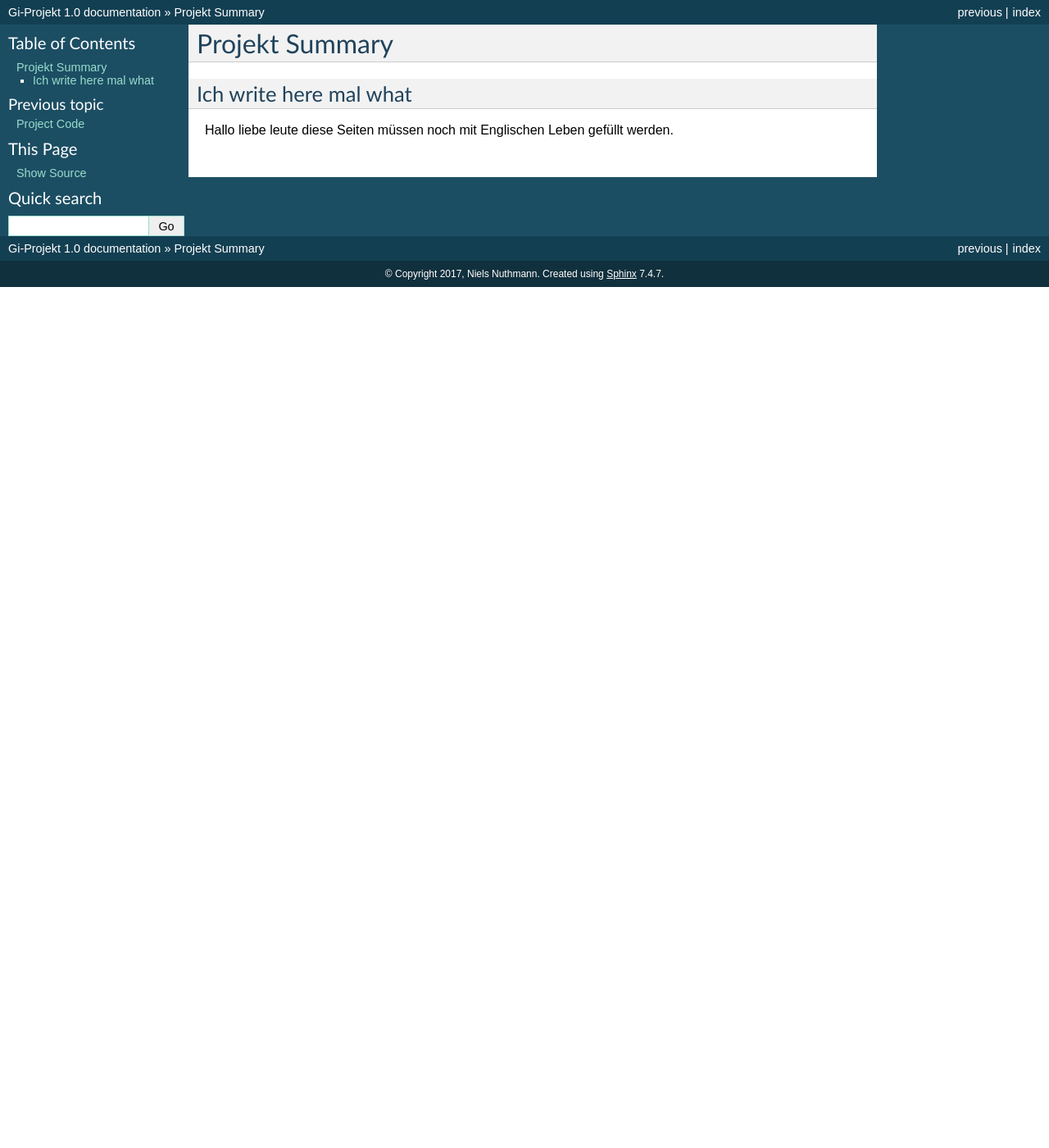
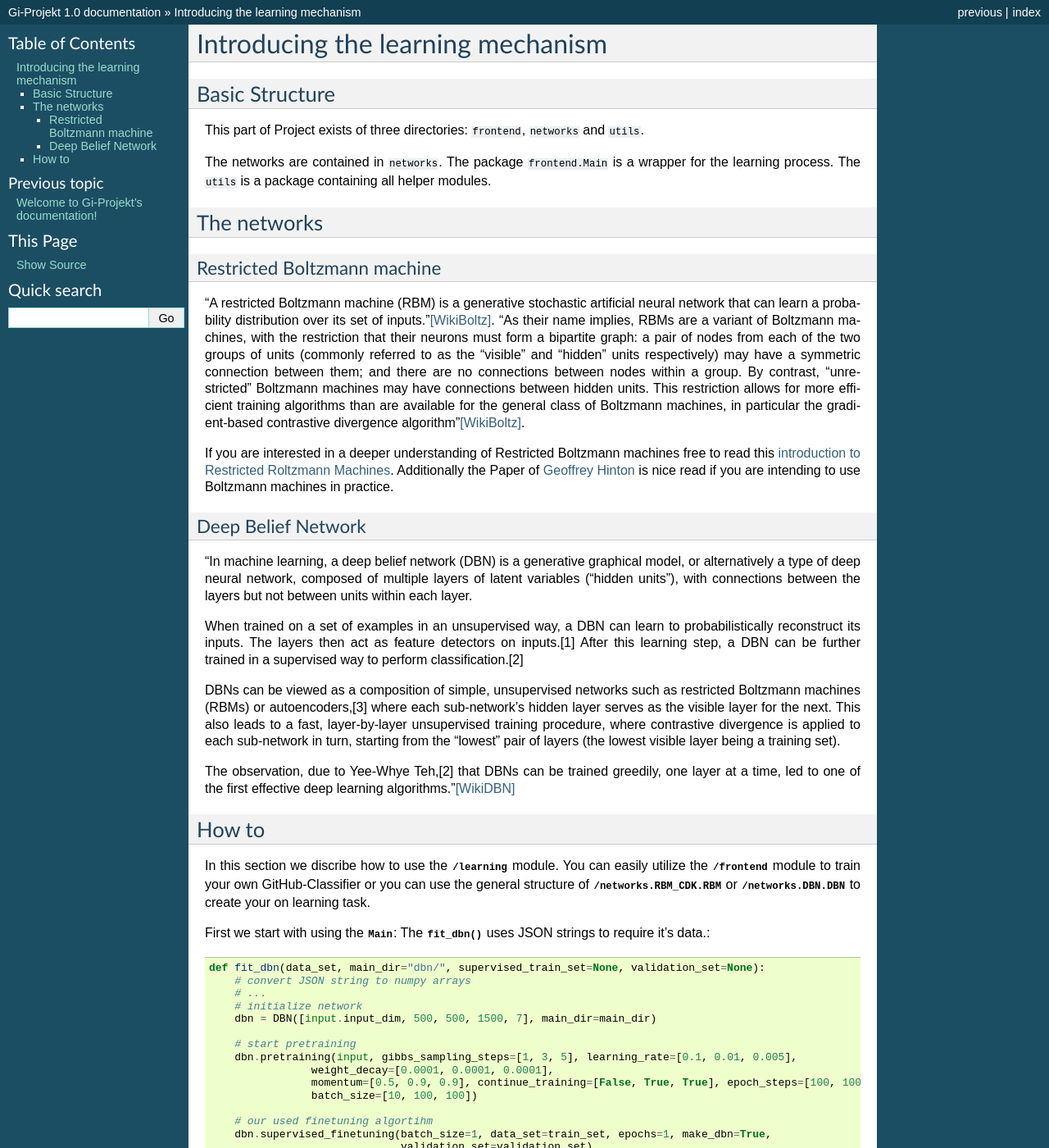
Before and after one commit to RenCloud/InformatiCup2017, a Sphinx documentation site: the page built from learning/source/explanation.rst, in a window 1280 px wide and 1400 px high. Shown: the whole window at 82% size. Built offline with Sphinx 7.4.7, drawn with Linux system fonts in a browser that asks for light colours; formulas are drawn with MathJax 3; pages that are not in the unit, such as notebooks, are missing from menus; some of the changed text lies outside the part shown.

Commit message:
The Introduction page is almost ready. I started the Explanation page to teach the user how the program works.

```diff
--- a/learning/source/code.rst
+++ b/learning/source/code.rst
@@ -17,3 +17,4 @@ Project Code
 .. autoclass:: DBN.DBN
    :members:
          :private-members:
+      :member-order: bysource
--- a/learning/source/explanation.rst
+++ b/learning/source/explanation.rst
@@ -1,7 +1,121 @@
-Projekt Summary
-===============
+Introducing the learning mechanism
+==================================
 
-Ich write here mal what
------------------------
+Basic Structure
+---------------
 
-Hallo liebe leute diese Seiten müssen noch mit Englischen Leben gefüllt werden.
+This part of Project exists of three directories: :file:`frontend`, :file:`networks` and :file:`utils`.
+
+The networks are contained in :file:`networks`. The package :file:`frontend.Main` is a wrapper for the learning process.
+The :file:`utils` is a package containing all helper modules.
+
+
+The networks
+------------
+
+Restricted Boltzmann machine
+^^^^^^^^^^^^^^^^^^^^^^^^^^^^
+
+"A restricted Boltzmann machine (RBM) is a generative stochastic artificial neural network that can learn a probability
+distribution over its set of inputs."[WikiBoltz]_.
+"As their name implies, RBMs are a variant of Boltzmann machines, with the restriction that their neurons must form a
+bipartite graph: a pair of nodes from each of the two groups of units (commonly referred to as the "visible" and "hidden"
+units respectively) may have a symmetric connection between them; and there are no connections between nodes within a group.
+By contrast, "unrestricted" Boltzmann machines may have connections between hidden units. This restriction allows for more
+efficient training algorithms than are available for the general class of Boltzmann machines, in particular the gradient-based
+contrastive divergence algorithm"[WikiBoltz]_.
+
+
+
+If you are interested in a deeper understanding of Restricted Boltzmann machines free to read this
+`introduction to Restricted Roltzmann Machines <http://image.diku.dk/igel/paper/AItRBM-proof.pdf>`_.
+Additionally the Paper of `Geoffrey Hinton <https://www.cs.toronto.edu/~hinton/absps/guideTR.pdf>`_ is nice read if you
+are intending to use Boltzmann machines in practice.
+
+
+Deep Belief Network
+^^^^^^^^^^^^^^^^^^^
+
+"In machine learning, a deep belief network (DBN) is a generative graphical model, or alternatively a type of deep neural network,
+composed of multiple layers of latent variables ("hidden units"), with connections between the layers but not between units within each layer.
+
+When trained on a set of examples in an unsupervised way, a DBN can learn to probabilistically reconstruct its inputs.
+The layers then act as feature detectors on inputs.[1] After this learning step, a DBN can be further trained
+in a supervised way to perform classification.[2]
+
+DBNs can be viewed as a composition of simple, unsupervised networks such as restricted Boltzmann machines (RBMs)
+or autoencoders,[3] where each sub-network's hidden layer serves as the visible layer for the next. This also leads
+to a fast, layer-by-layer unsupervised training procedure, where contrastive divergence is applied to each sub-network
+in turn, starting from the "lowest" pair of layers (the lowest visible layer being a training set).
+
+The observation, due to Yee-Whye Teh,[2] that DBNs can be trained greedily, one layer at a time,
+led to one of the first effective deep learning algorithms."[WikiDBN]_
+
+
+How to
+------
+
+In this section we discribe how to use the :mod:`~../learning` module. You can easily utilize the :mod:`../frontend`
+module to train your own GitHub-Classifier or you can use the general structure of :class:`../networks.RBM_CDK.RBM` or
+:class:`../networks.DBN.DBN` to create your on learning task.
+
+First we start with using the :mod:`~../frontend.Main`:
+The :meth:`~../frontend.Main.fit_dbn` uses JSON strings to require it's data.::
+
+    def fit_dbn(data_set, main_dir="dbn/", supervised_train_set=None, validation_set=None):
+        # convert JSON string to numpy arrays
+        # ...
+        # initialize network
+        dbn = DBN([input.input_dim, 500, 500, 1500, 7], main_dir=main_dir)
+
+        # start pretraining
+        dbn.pretraining(input, gibbs_sampling_steps=[1, 3, 5], learning_rate=[0.1, 0.01, 0.005],
+                    weight_decay=[0.0001, 0.0001, 0.0001],
+                    momentum=[0.5, 0.9, 0.9], continue_training=[False, True, True], epoch_steps=[100, 100, 100],
+                    batch_size=[10, 100, 100])
+
+        # our used finetuning algortihm
+        dbn.supervised_finetuning(batch_size=1, data_set=train_set, epochs=1, make_dbn=True,
+                                  validation_set=validation_set)
+
+        for i in range(100):
+            dbn.supervised_finetuning(batch_size=1, data_set=train_set, epochs=1, make_dbn=False,
+                                      validation_set=validation_set)
+
+            examples = train_set.next_batch(25 + i)
+
+            prediction = dbn.classify(examples[0])
+
+            train_set.append(examples[0], prediction)
+
+The function uses a :class:`../networks.DBN.DBN` with 5 layers. The first four are used for pretraining. During the pretraining
+the network is split in 3 :class:`../networks.RBM_CDK.RBM`. Each is trained 3 times always with different hyperparameters.
+The different hyperparameters can be seen in the argument list.
+
+After this initial phase two epochs of :meth:`~../networks.DBN.DBN.supervised_pretraining` is performed with the supervised
+training set. The set was classified by hand. But the trainingset only consists of ca. 300 examples. That's why the network
+predicts classes for the unsupervised traingset and adds them to the supervised trainingset.
+
+
+Now let's take a look at what the :class:`../networks.DBN.DBN` is doing.
+:class:`../networks.DBN.DBN` has two important public functions:::
+
+    def pretraining(self, train_set, gibbs_sampling_steps=[1], learning_rate=[0.1], weight_decay=[0.0001], momentum=[0.9],
+                    epoch_steps=[500], first_layer_binary=True, layer_output_binary=False, continue_training=[False], batch_size=[10]):
+
+
+
+
+
+
+
+
+
+
+
+
+
+
+
+.. [WikiBoltz] https://en.wikipedia.org/wiki/Restricted_Boltzmann_machine
+.. [WikiDBN] https://en.wikipedia.org/wiki/Deep_belief_network
--- /dev/null
+++ b/learning/source/results.rst
@@ -0,0 +1,2 @@
+Experiment Results
+==================
```
Also changed, not shown: learning/source/index.rst (+5 -3 lines), learning/source/introduction.rst (added, +76 -0 lines), 15 other files.
